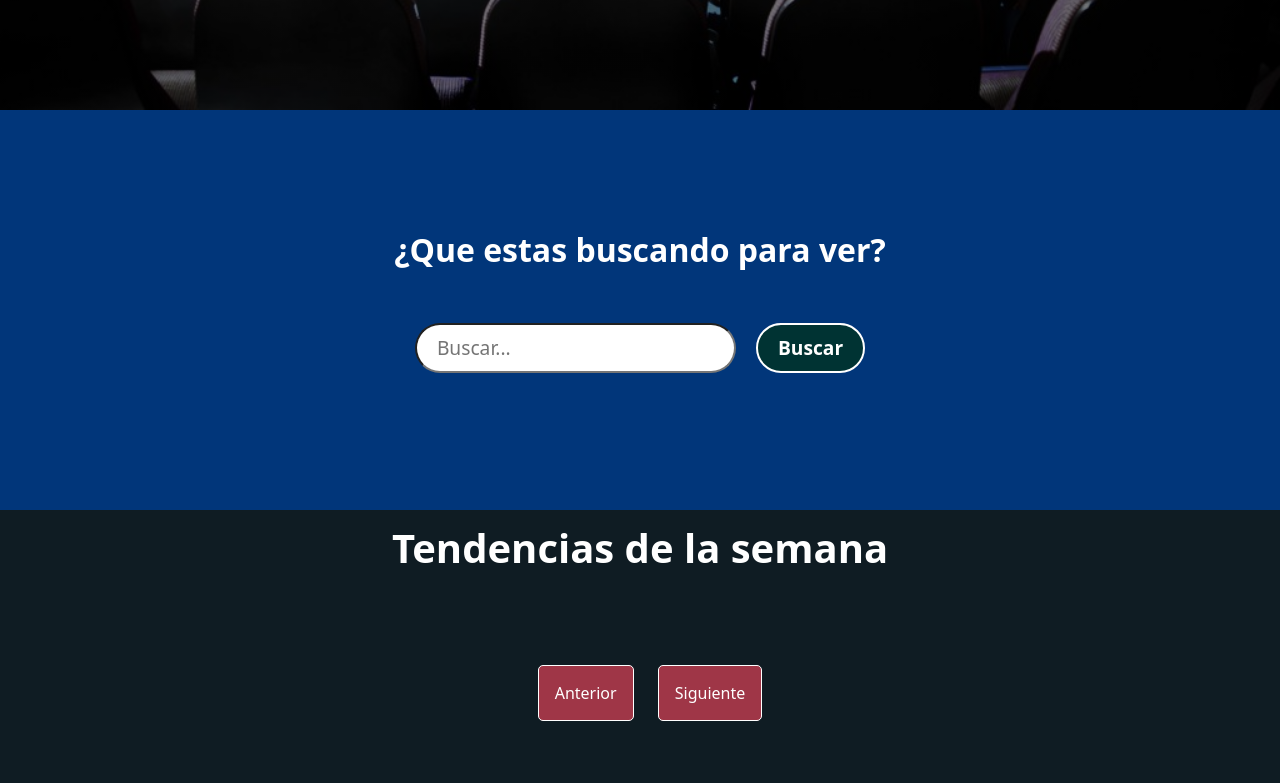
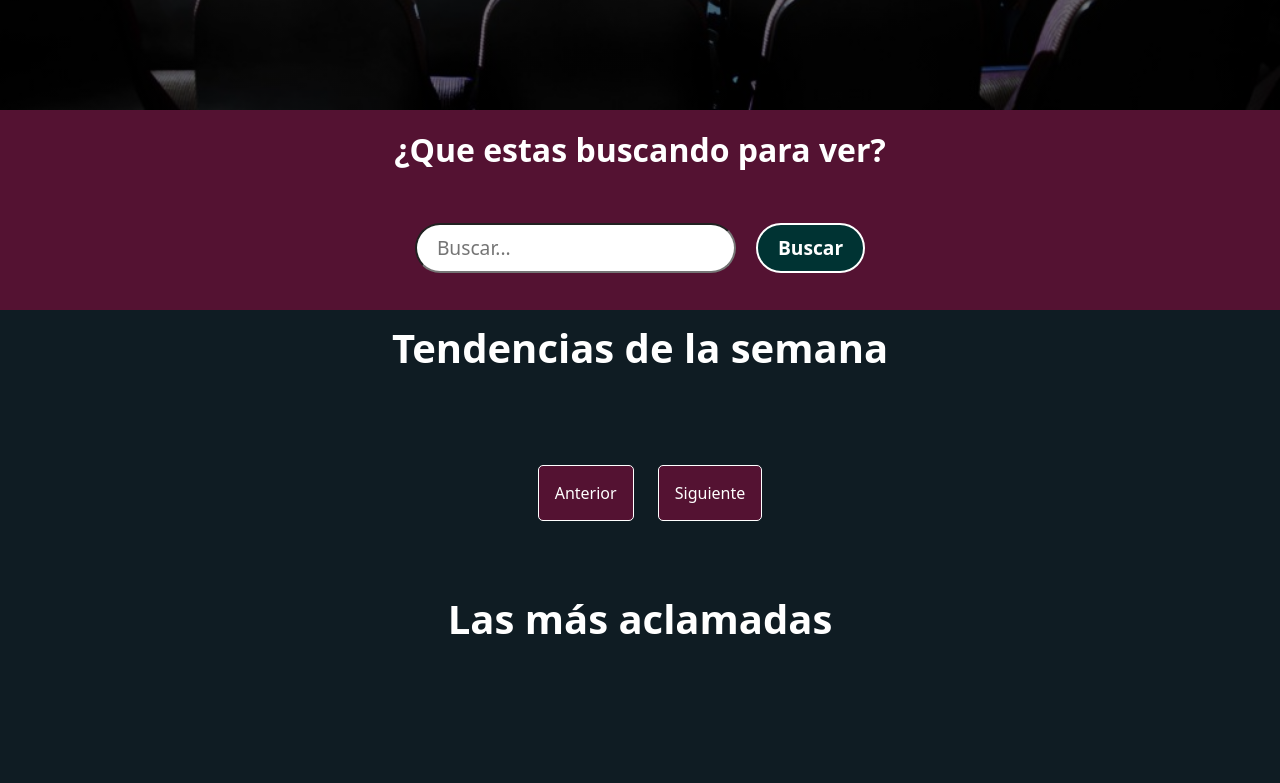
Before and after one commit to maxiflores9902/maxiflores9902.github.io, a plain HTML site: page index.html in a window 1280 px wide. Shown: the part 690-1473 px from the top of the page. Drawn offline with Linux system fonts and the light colour scheme; no server answers.

Commit message:
changes color in page

```diff
--- a/css/styles.css
+++ b/css/styles.css
@@ -155,8 +155,8 @@ body{
     }
 
     .mainSearch{
-        background-color: #01367a;
-        height: 50vh;
+        background-color: #541232;
+        height: 25vh;
         display: flex;
         flex-direction: column;
         justify-content: center;
@@ -293,7 +293,7 @@ body{
             box-sizing: content-box;
             margin-top: 50px;
             margin-left: 20px;
-            background-color: #9f3647;
+            background-color: #541232;
             color: #ffffff;
             padding: 1rem 1rem;
             border-radius: 5px;
@@ -304,7 +304,7 @@ body{
             transition: transform 0.3s, box-shadow 0.3s;
 
             &:hover {
-                background-color: #9f3647;
+                background-color: #541232;
                 transform: scale(0.95);
                 box-shadow: 0 0 10px rgba(255, 255, 255, 0.3);
             }
```
